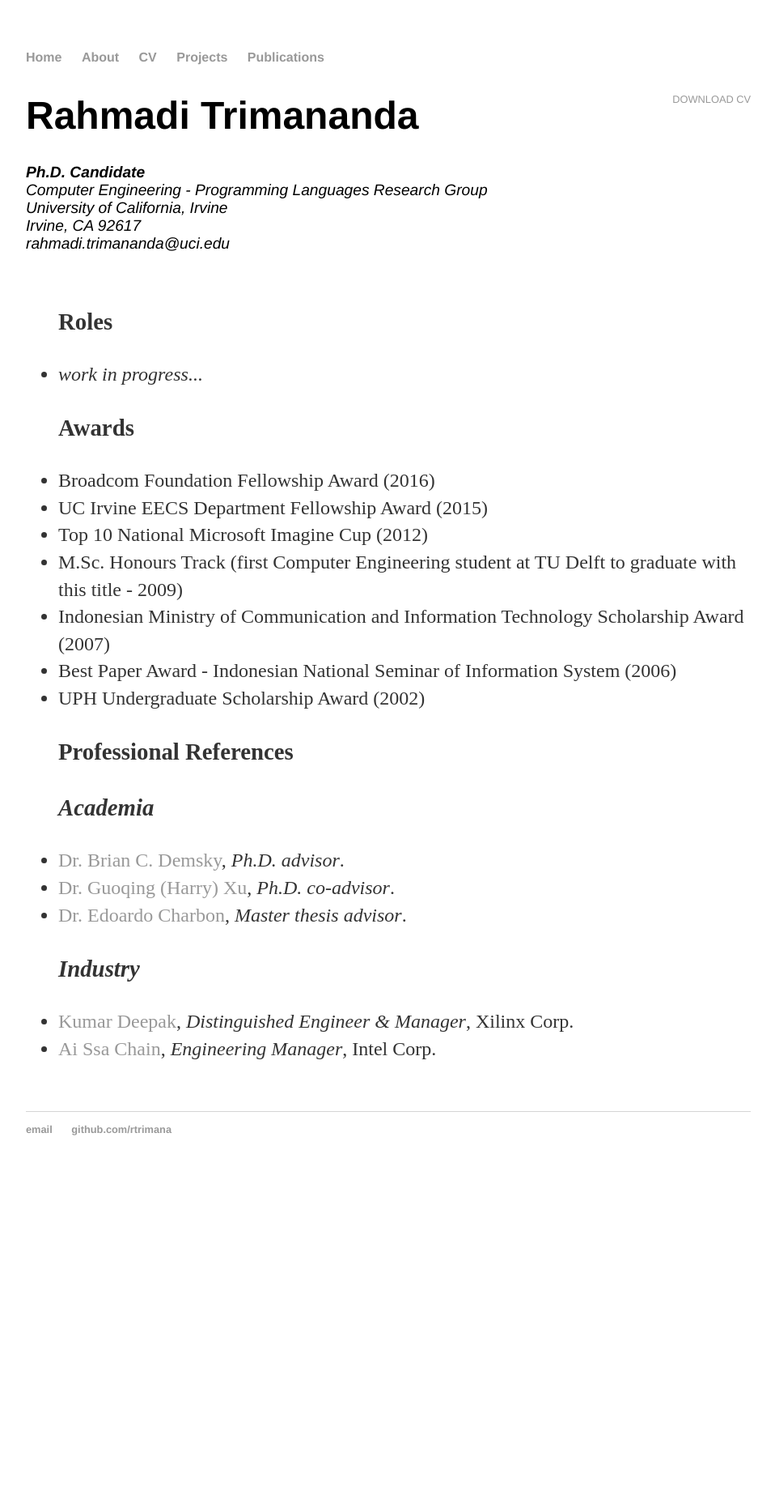
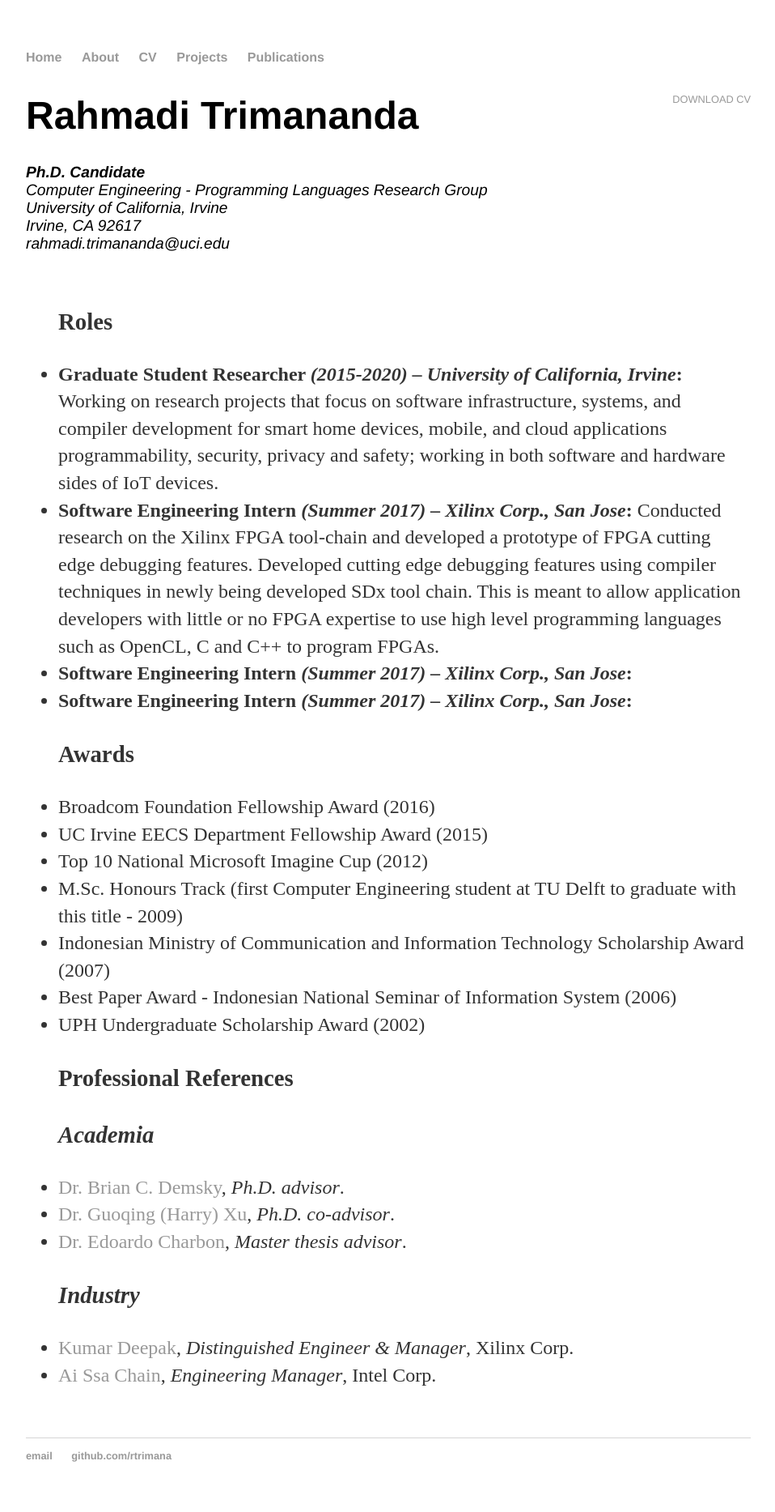
Before and after one commit to rtrimana/rahmaditrimananda.github.io, a Jekyll site: the page built from cv/index.html, in a window 1280 px wide. Shown: the whole page at 81% size, without its empty margins (160-1118 px from the left). Built offline with Jekyll 4.4.1, drawn with Linux system fonts in a browser that asks for light colours; before the commit the page ends 1464 px from its top, so only the background shows below that.

Commit message:
Update index.html

```diff
--- a/cv/index.html
+++ b/cv/index.html
@@ -19,7 +19,10 @@ title: CV of Your Name
 
 		<ul class="roles">
 			<p><strong>Roles</strong></p>
-			<li><em>work in progress...</em></li>
+			<li><strong>Graduate Student Researcher <em>(2015-2020) – University of California, Irvine</em>:</strong> Working on research projects that focus on software infrastructure, systems, and compiler development for smart home devices, mobile, and cloud applications programmability, security, privacy and safety; working in both software and hardware sides of IoT devices.</li>
+			<li><strong>Software Engineering Intern <em>(Summer 2017) – Xilinx Corp., San Jose</em>:</strong> Conducted research on the Xilinx FPGA tool-chain and developed a prototype of FPGA cutting edge debugging features. Developed cutting edge debugging features using compiler techniques in newly being developed SDx tool chain. This is meant to allow application developers with little or no FPGA expertise to use high level programming languages such as OpenCL, C and C++ to program FPGAs.</li>
+			<li><strong>Software Engineering Intern <em>(Summer 2017) – Xilinx Corp., San Jose</em>:</strong></li>
+			<li><strong>Software Engineering Intern <em>(Summer 2017) – Xilinx Corp., San Jose</em>:</strong></li>
 			</ul>
 
 		<ul class="awards">
```
